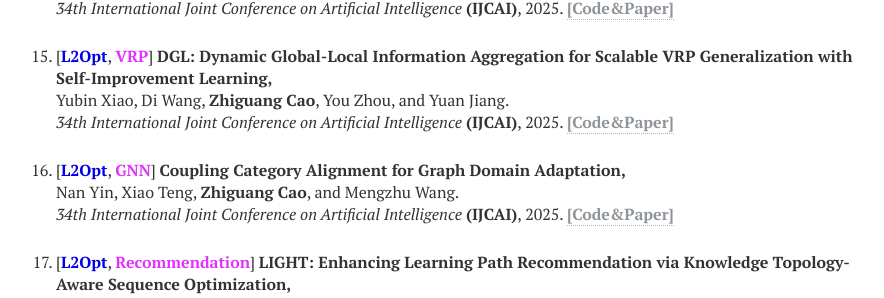
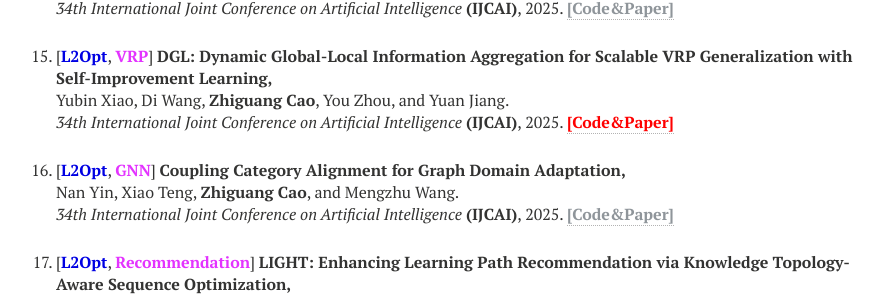
Before and after one commit to zhiguangcaosg/zhiguangcaosg.github.io, a Jekyll site: the page built from publications.md, in a window 1280 px wide. Shown: the part 1506-1804 px from the top of the page, without its empty margins (264-1148 px from the left). Built offline with Jekyll 4.4.1, drawn with Linux system fonts in a browser that asks for light colours; nearby versions of some CDN libraries.

Commit message:
Update publications.html

```diff
--- a/_layouts/publications.html
+++ b/_layouts/publications.html
@@ -207,7 +207,7 @@ div.bibtex pre { font-size: 75%; overflow: auto;  width: 100%; padding: 0em 0em;
 <p>
 [<font color="#0000E3"><b>L2Opt</b></font>, <font color="#E333FF"><b>VRP</b></font>] <b>DGL: Dynamic Global-Local Information Aggregation for Scalable VRP Generalization with Self-Improvement Learning,</b>
 <br> Yubin Xiao, Di Wang, <b>Zhiguang Cao</b>, You Zhou, and Yuan Jiang.<br>
-<i> 34th International Joint Conference on Artificial Intelligence</i> <b>(IJCAI)</b>, 2025.  <a href="https://zhiguangcaosg.github.io/publications/"> <font color="#8F959A"><b>[Code&Paper]</b> </font></a>
+<i> 34th International Joint Conference on Artificial Intelligence</i> <b>(IJCAI)</b>, 2025.  <a href="https://github.com/wuyuesong/DGL" target="_blank"> <font color="#FF0000"><b>[Code&Paper]</b> </font></a>
 </p>
 </li>
 
```
